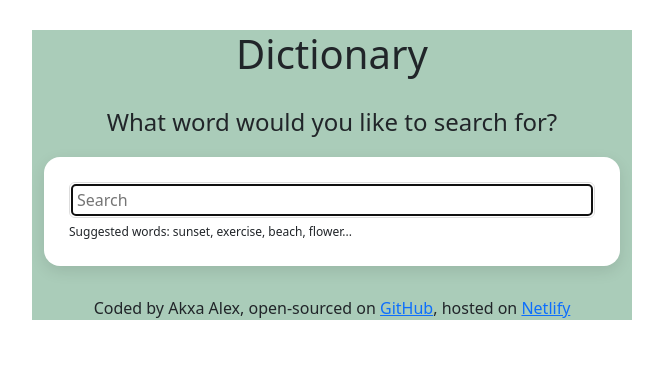
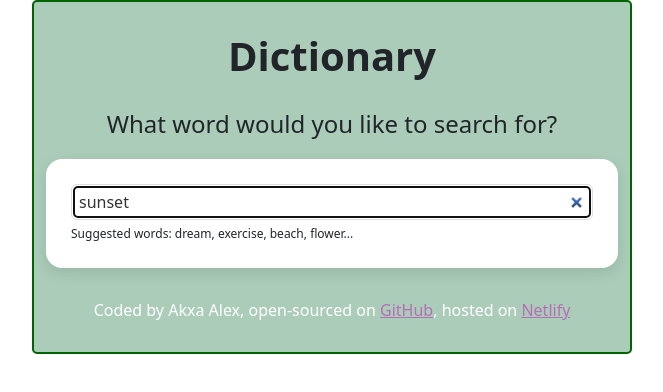
Before and after one commit to akxaalex16/react-dictionary, a React (Create React App) app: page / in a window 1280 px wide. Shown: the top 392 px of the page, without its empty margins (308-971 px from the left). Built offline with nearby package versions, Linux system fonts and the light colour scheme; no server answers.

Commit message:
Added more styling to the page

```diff
--- a/src/App.css
+++ b/src/App.css
@@ -3,12 +3,20 @@
   background: #aaccb9;
   width: 600px;
   margin: 0 auto;
+  border-radius: 5px;
+  border: 2px solid darkgreen;
 }
 
 .App h1 {
   margin: 30px 0;
+  font-weight: bold;
 }
 
 .App footer {
   margin: 30px 0;
 }
+
+html {
+  max-width: 100%;
+  height: auto;
+}
--- a/src/App.js
+++ b/src/App.js
@@ -1,6 +1,7 @@
 import "./App.css";
 import "bootstrap/dist/css/bootstrap.min.css";
 import Dictionary from "./Dictionary";
+import Footer from "./Footer";
 
 export default function App() {
   return (
@@ -9,27 +10,10 @@ export default function App() {
         <h1>Dictionary</h1>
         <h4>What word would you like to search for?</h4>
         <main>
-          <Dictionary defaultWord="flower" />
+          <Dictionary defaultWord="sunset" />
         </main>
-        <footer>
-          Coded by Akxa Alex, open-sourced on{" "}
-          <a
-            href="https://github.com/akxaalex16/react-dictionary"
-            target="_blank"
-            rel="noreferrer"
-          >
-            GitHub
-          </a>
-          {","} hosted on{" "}
-          <a
-            href="https://stupefied-goodall-ffae87.netlify.app"
-            target="_blank"
-            rel="noreferrer"
-          >
-            Netlify
-          </a>
-        </footer>
       </div>
+      <Footer />
     </div>
   );
 }
--- /dev/null
+++ b/src/Definitions.css
@@ -0,0 +1,22 @@
+.Definitions h3 {
+  font-size: 24px;
+  line-height: 30px;
+  font-weight: bold;
+  text-align: left;
+  color: #b76eb8;
+}
+
+.Definitions .definition {
+  text-align: left;
+}
+
+.Definitions .example {
+  text-align: left;
+  margin-top: 10px;
+  color: #70757a;
+  font-style: italic;
+}
+
+.Definitions .example::first-letter {
+  text-transform: capitalize;
+}
--- a/src/Definitions.js
+++ b/src/Definitions.js
@@ -1,5 +1,6 @@
 import React from "react";
 import Synonyms from "./Synonyms";
+import "./Definitions.css";
 
 export default function Definitions(props) {
   return (
@@ -9,9 +10,8 @@ export default function Definitions(props) {
         return (
           <div key={index}>
             <main>
-              <strong>Definition: </strong>
-              {define.definition} <br /> <strong>Example: </strong>
-              <em>{define.example} </em> <br />
+              <div className="definition">--{define.definition} </div>
+              <div className="example">"{define.example}"</div>
               <Synonyms synonyms={define.synonyms} />
             </main>
           </div>
--- a/src/Dictionary.js
+++ b/src/Dictionary.js
@@ -42,10 +42,11 @@ export default function Dictionary(props) {
               placeholder="Search"
               autoFocus={true}
               onChange={keywordChange}
+              defaultValue={props.defaultWord}
             ></input>
           </form>
           <div className="suggestedWords">
-            Suggested words: sunset, exercise, beach, flower...{" "}
+            Suggested words: dream, exercise, beach, flower...{" "}
           </div>
         </section>
         <Results meanings={searchedWord} />
--- /dev/null
+++ b/src/Footer.css
@@ -0,0 +1,7 @@
+.Footer {
+  color: white;
+}
+
+.Footer a {
+  color: #b76eb8;
+}
--- /dev/null
+++ b/src/Footer.js
@@ -0,0 +1,27 @@
+import React from "react";
+import "./Footer.css";
+
+export default function Footer() {
+  return (
+    <div className="Footer">
+      <footer>
+        Coded by Akxa Alex, open-sourced on{" "}
+        <a
+          href="https://github.com/akxaalex16/react-dictionary"
+          target="_blank"
+          rel="noreferrer"
+        >
+          GitHub
+        </a>
+        {","} hosted on{" "}
+        <a
+          href="https://stupefied-goodall-ffae87.netlify.app"
+          target="_blank"
+          rel="noreferrer"
+        >
+          Netlify
+        </a>
+      </footer>
+    </div>
+  );
+}
--- /dev/null
+++ b/src/Phonetics.css
@@ -0,0 +1,14 @@
+.Phonetics .text {
+  position: relative;
+  top: -20px;
+  left: -40px;
+  color: #b76eb8;
+  font-weight: 600;
+}
+
+.Phonetics audio {
+  position: relative;
+  left: -50px;
+  border-radius: 50px;
+  border: 2px solid darkgreen;
+}
--- a/src/Phonetics.js
+++ b/src/Phonetics.js
@@ -1,4 +1,5 @@
 import React from "react";
+import "./Phonetics.css";
 
 export default function Phonetics(props) {
   return (
@@ -9,10 +10,8 @@ export default function Phonetics(props) {
         src={props.phonetic.audio}
         target="_blank"
         rel="noreferrer"
-      >
-        Audio
-      </audio>{" "}
-      {props.phonetic.text}
+      ></audio>{" "}
+      <span className="text">({props.phonetic.text})</span>
     </div>
   );
 }
--- /dev/null
+++ b/src/Synonyms.css
@@ -0,0 +1,13 @@
+.Synonyms {
+  margin: 20px 0 0;
+  padding: 0;
+  text-align: left;
+}
+
+.Synonyms span {
+  display: inline-block;
+  padding-right: 15px;
+  line-height: 1;
+  margin-bottom: 20px;
+  font-weight: 650;
+}
--- a/src/Synonyms.js
+++ b/src/Synonyms.js
@@ -1,13 +1,14 @@
 import React from "react";
+import "./Synonyms.css";
 
 export default function Synonyms(props) {
   if (props.synonyms) {
     return (
-      <ul className="Synonyms">
+      <div className="Synonyms">
         {props.synonyms.map(function (synonym, index) {
-          return <li key={index}>{synonym}</li>;
+          return <span key={index}>{synonym}</span>;
         })}
-      </ul>
+      </div>
     );
   } else {
     return null;
```
